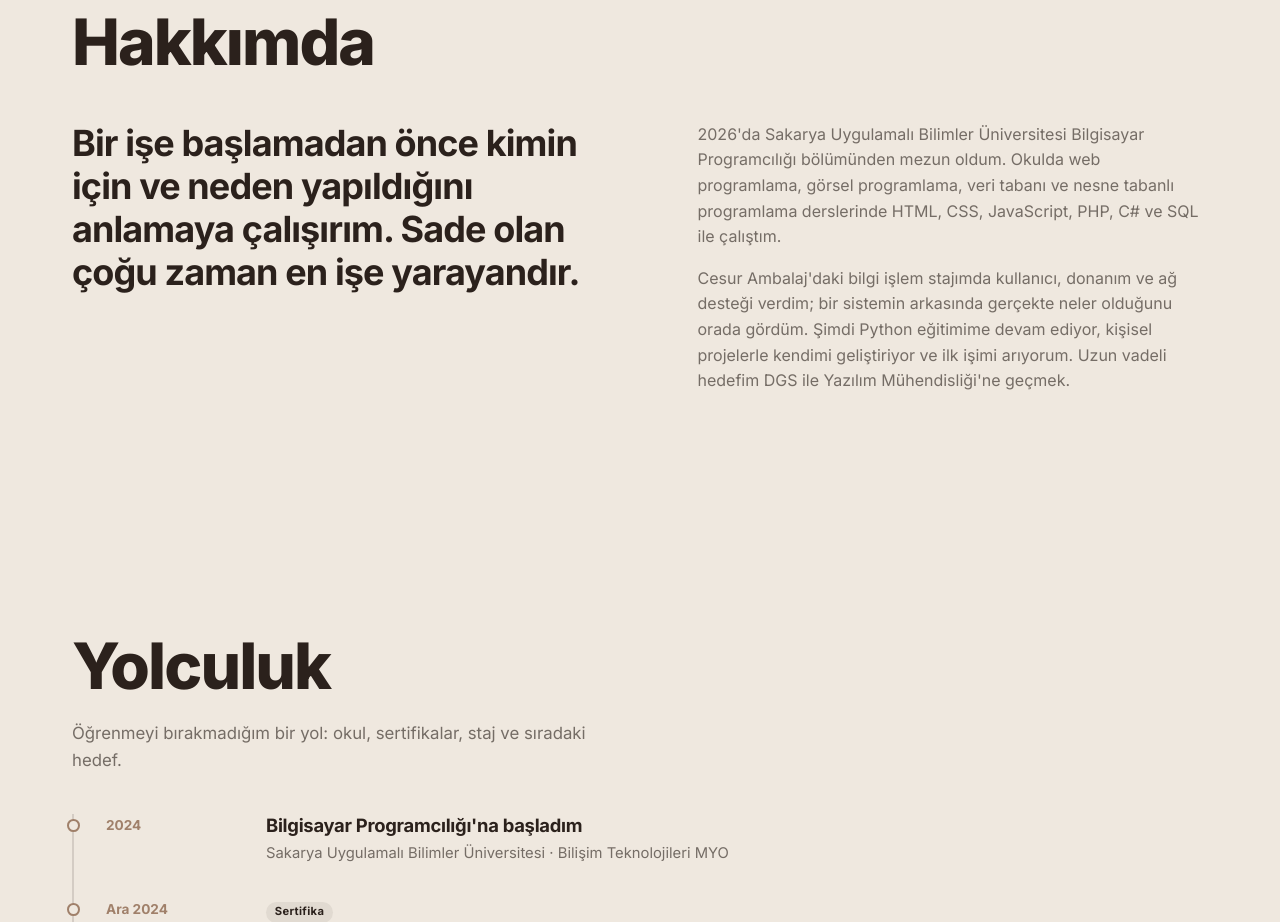
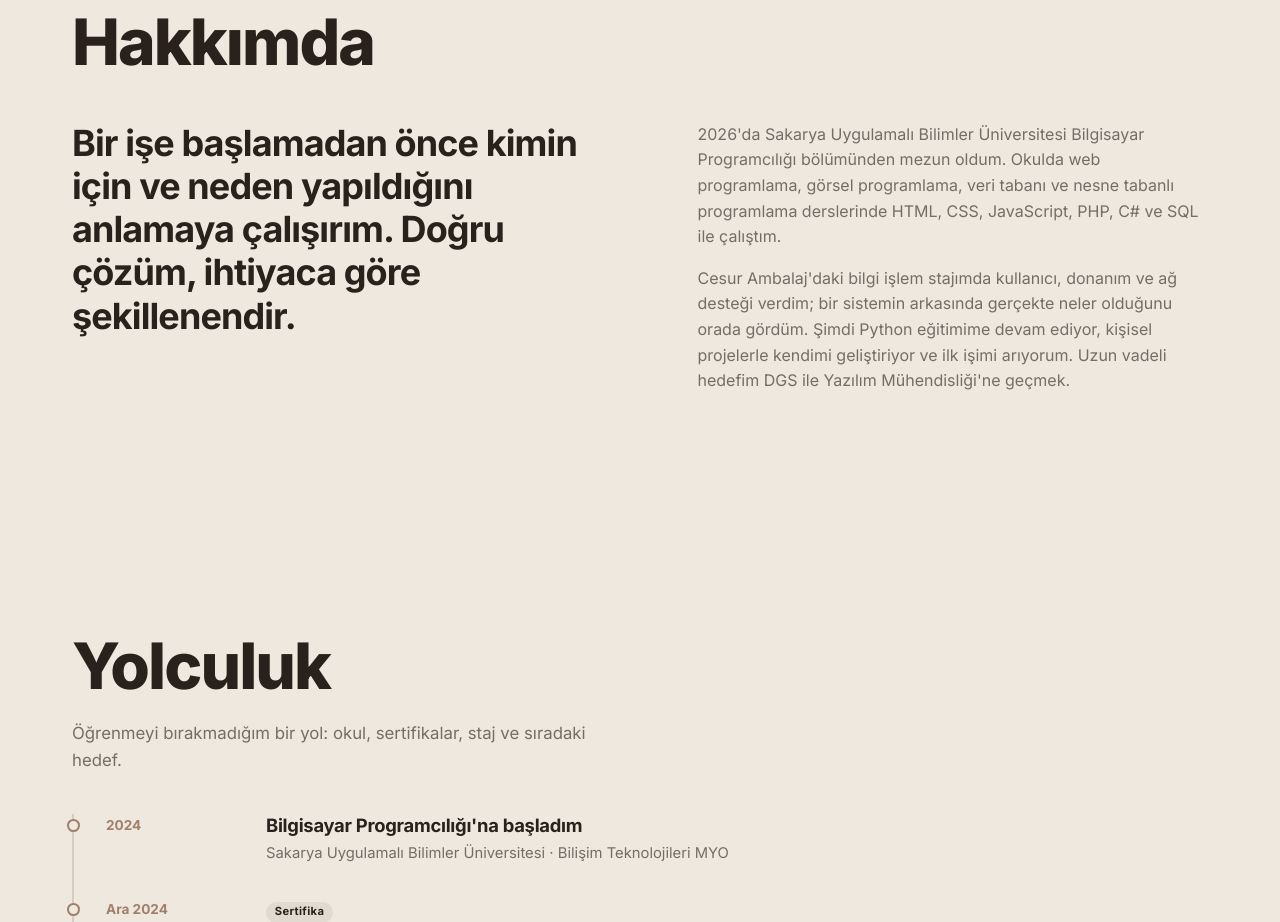
Before and after one commit to demiraloznur/demiraloznur.github.io, a website with bundled scripts: page index.html in a window 1280 px wide. Shown: the part 1320-2242 px from the top of the page. Built offline with nearby package versions, Linux system fonts and the light colour scheme.

Commit message:
Hakkımda: vurgu cümlesi ihtiyaca odaklı hale getirildi

```diff
--- a/index.html
+++ b/index.html
@@ -101,7 +101,7 @@
       <section id="hakkimda" class="bolum" aria-labelledby="hakkimda-baslik">
         <h2 id="hakkimda-baslik" class="bolum-baslik">Hakkımda</h2>
         <div class="hakkimda">
-          <p class="hakkimda-vurgu reveal">Bir işe başlamadan önce kimin için ve neden yapıldığını anlamaya çalışırım. Sade olan çoğu zaman en işe yarayandır.</p>
+          <p class="hakkimda-vurgu reveal">Bir işe başlamadan önce kimin için ve neden yapıldığını anlamaya çalışırım. Doğru çözüm, ihtiyaca göre şekillenendir.</p>
           <div class="hakkimda-metin reveal">
             <p>2026'da Sakarya Uygulamalı Bilimler Üniversitesi Bilgisayar Programcılığı bölümünden mezun oldum. Okulda web programlama, görsel programlama, veri tabanı ve nesne tabanlı programlama derslerinde HTML, CSS, JavaScript, PHP, C# ve SQL ile çalıştım.</p>
             <p>Cesur Ambalaj'daki bilgi işlem stajımda kullanıcı, donanım ve ağ desteği verdim; bir sistemin arkasında gerçekte neler olduğunu orada gördüm. Şimdi Python eğitimime devam ediyor, kişisel projelerle kendimi geliştiriyor ve ilk işimi arıyorum. Uzun vadeli hedefim DGS ile Yazılım Mühendisliği'ne geçmek.</p>
```
